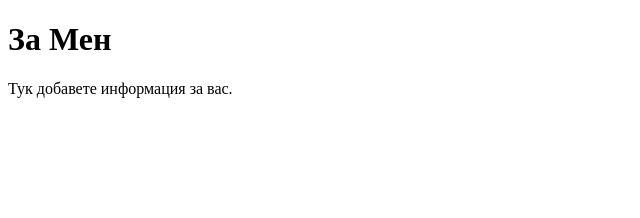
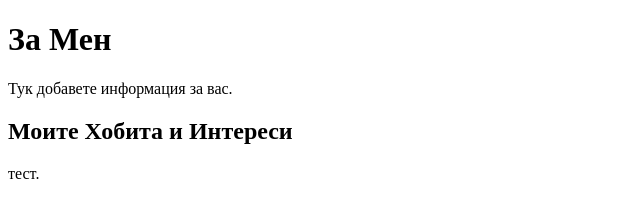
Before and after one commit to Alinaahmedovaa/stu2001321063-hw4, a plain HTML site: page index.html in a window 1280 px wide. Shown: the whole page, without its empty margins (0-640 px from the left). Drawn offline with Linux system fonts and the light colour scheme.

Commit message:
commit 2

```diff
--- a/index.html
+++ b/index.html
@@ -7,5 +7,9 @@
     <h1>За Мен</h1>
     <p>Тук добавете информация за вас.</p>
 
+    <h2>Моите Хобита и Интереси</h2>
+    <p>тест.</p>
+
+
 </body>
 </html>
```
